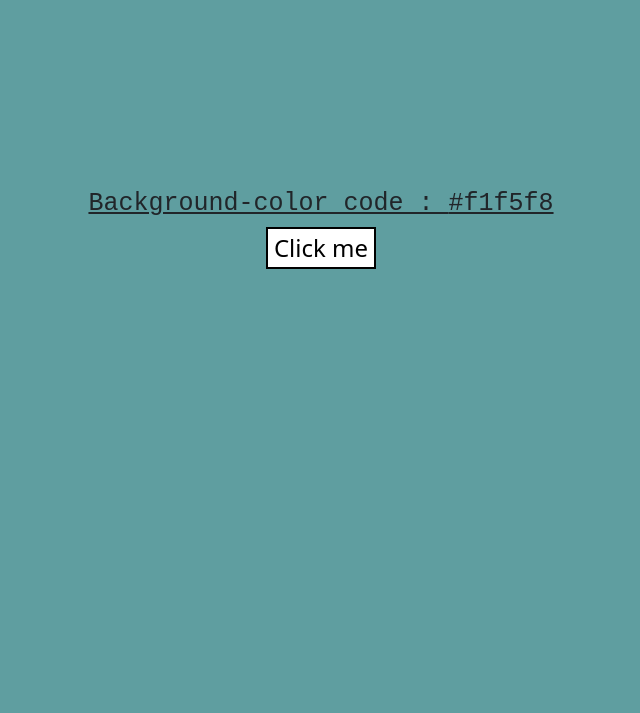
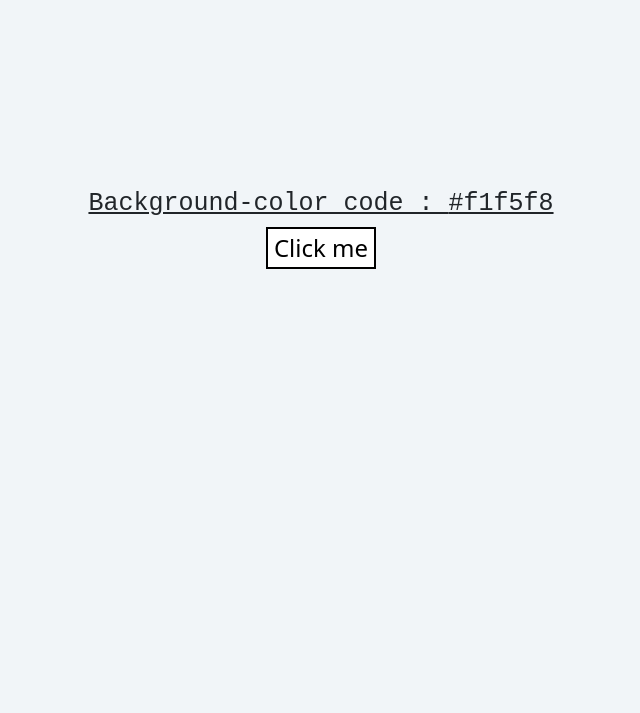
Before and after one commit to khushivijay26/Change-the-background, a plain HTML site: page index.html in a window 1280 px wide. Shown: the part 87-800 px from the top of the page, without its empty margins (319-959 px from the left). Drawn offline with nearby package versions, Linux system fonts and the light colour scheme.

Commit message:
background color added

```diff
--- a/style.css
+++ b/style.css
@@ -1,5 +1,5 @@
-body {
-    background-color: cadetblue;
+body{
+    background-color: #f1f5f8;
 }
 
 .heading {
```
